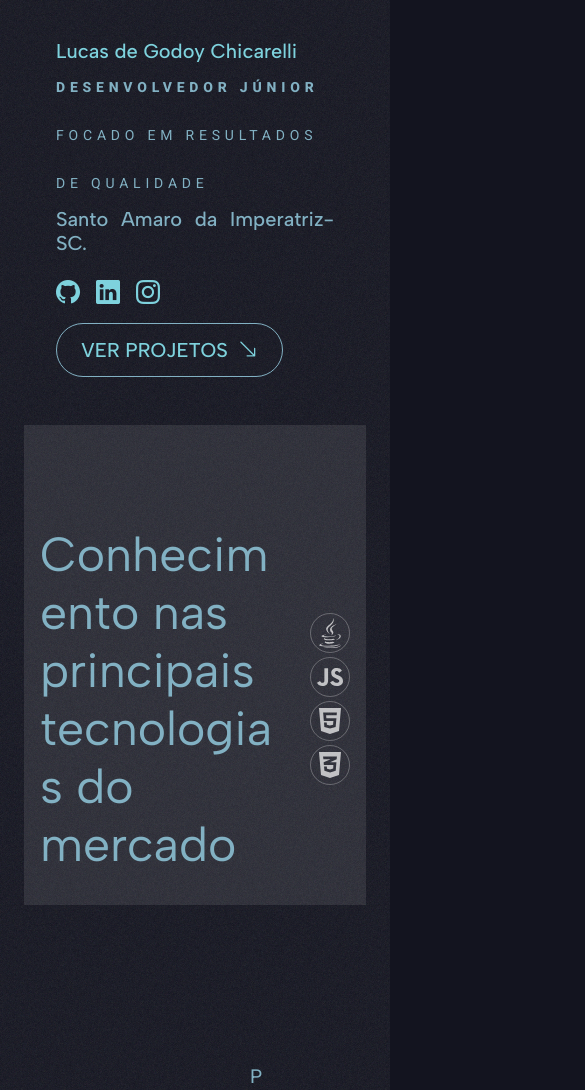
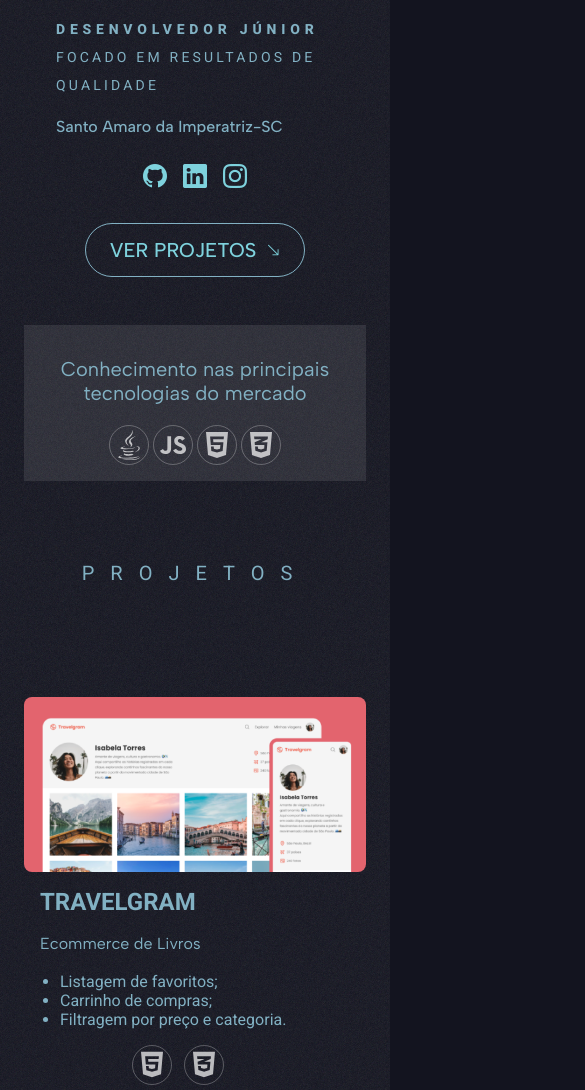
Before and after one commit to lgjor/portfoliodev, a plain HTML site: page index.html in a window 390 px wide. Shown: the part 134-1224 px from the top of the page, 585 px wide, since content can reach past the window. Drawn offline with nearby package versions, Linux system fonts and the light colour scheme.

Commit message:
Adicionada responsividade para celulares via mediaquery

```diff
--- a/assets/styles/buttons.css
+++ b/assets/styles/buttons.css
@@ -23,7 +23,7 @@
 }
 
 .btn span, .btn i {
-  font-size: 1.25rem;
+  font-size: var(--fs-md);
   text-transform: uppercase;
 }
 
--- a/assets/styles/global.css
+++ b/assets/styles/global.css
@@ -187,6 +187,7 @@ p, span, li {
 p {
   font-family: var(--ff-secondary);
   text-align: justify;
+  line-height: 150%;
 }
 
 .menu__item {
--- a/assets/styles/main.css
+++ b/assets/styles/main.css
@@ -39,7 +39,7 @@ main#home .hero span:hover{
 }
 
 main#home .hero p{
-  font-size: 1.25rem;
+  font-size: var(--fs-md);
   font-weight: var(--fw-md);
   margin-bottom: 1.5rem;
 }
--- a/assets/styles/responsivity.css
+++ b/assets/styles/responsivity.css
@@ -9,7 +9,7 @@
 } */
 
 /* Responsividade */
-@media (max-width: 400px) {
+@media (max-width: 576px) {
   .container {
     max-width: 100%;
     padding: 0 0.5rem;
@@ -44,29 +44,52 @@
     display: inline;
   }
 
+  main#home {
+    padding: 2rem 2rem 0rem;
+  }
+
   main#home .hero h1{
   font-size: var(--fs-sm);
-  line-height: 3rem;
+  letter-spacing: 0.2rem;
+  word-break:keep-all;
+  margin-top: 1rem;
+  margin-bottom: 1rem;
+  }
+
+  main#home .hero h1 b {
   letter-spacing: 0.3rem;
   word-break:keep-all;
   }
 
-  main#home .hero h1 b {
-  line-height: 3rem;
-  letter-spacing: 0.3rem;
-  word-break:keep-all;
+  main#home .hero p{
+  font-size: var(--fs-base);
+  font-weight: var(--fw-md);
+  margin-bottom: 1.5rem;
   }
 
-  h2 {
-    font-size: 1.2rem;
-    word-break: break-word;
+  main#home a {
+    display: flex;
+    justify-content: center;
   }
 
-  .technologies {
+  .menu--social {
+  display: flex;
+  flex-direction: row;
+  gap: 1rem;
+  justify-content: center;
+  margin-bottom: 2rem;
+  }
+
+  section.technologies {
     flex-direction: column;
-    align-items: flex-start;
+    align-items: center;
     padding: 2rem 0.5rem 1rem 0.5rem;
     margin-top: 1rem;
+  }
+
+  section.technologies h2 {
+    font-size: var(--fs-md);
+    text-align: center;
   }
 
   .technologies__list {
@@ -84,83 +107,221 @@
   .technologies__logo {
     height: 1.5rem;
   }
+
+  .about {
+    width: 100%;
+    max-width: 100%;
+  }
+
+  h2{
+    display: block;
+    text-align: center;
+    font-size: var(--fs-md);
+    margin: 0 auto;
+  }
+
+  .projects {
+    display: flex;
+    flex-direction: column;
+    gap: 2rem;
+    align-items: center;
+    padding: 5rem 0rem 0rem;
+  }
+
+  .projects__card, .projects__card.card--reverse {
+    flex-direction: column;
+    gap: 0;
+  }
+
+  .card__cover {
+  display: flex; /* Adjust as needed */
+  border-radius: 0.5rem;
+  width: 100%;
+  object-fit: cover;
+  object-position: center;
+  }
+
+  ul.technologies__list {
+    display: flex;
+    justify-content: center;
+    align-items: center;
+    width: 100%;
+  }
+
+  ul.technologies__list .technologies__item{
+    width: 2.5rem;
+    height: 2.5rem;
+  }
+
+  .btn span, .btn i {
+    font-size: var(--fs-sm);
+    text-transform: uppercase;
+  }
+
+  .about__description p {
+    text-align: justify;
+    text-justify: inter-word;
+    word-break: keep-all;
+    line-height: 135%;
+  }
+
 }
 
 
-@media (min-width: 768px) {
-  .header {
-    position: fixed;
-    border-bottom: 1px solid var(--primary-border-color);
-    background: var(--primary-bg-color);
+@media (max-width: 768px) {
+  .container {
+    max-width: 100%;
+    padding: 0 0.5rem;
+    margin: 0;
   }
 
-  .nav--mobile {
+  header, .header {
+    padding: 1rem 0.5rem;
+    justify-content: center;
+  }
+
+  .header__nav {
+    flex-direction: row;
+    align-items: flex-start;
+    gap: 0.5rem;
+  }
+
+  #switch {
     display: none;
   }
 
-  .header__nav {
-    display: flex;
+  .menu--principal {
+    flex-direction: row;
+    gap: 0.5rem;
+    width: 100%;
   }
 
-  .header__nav,
-  .header__toggle {
-    min-width: 30%;
+  .menu__item--contato .menu__text--full {
+    display: none;
+  }
+  .menu__item--contato .menu__text--short {
+    display: inline;
   }
 
-  .contact {
-    padding: 6rem;
-  }
-  .contact p {
-    width: 80%;
+  main#home {
+    padding: 2rem 2rem 0rem;
   }
 
-  .main__content1 {
+  main#home .hero h1{
+  font-size: var(--fs-sm);
+  letter-spacing: 0.2rem;
+  word-break:keep-all;
+  margin-top: 1rem;
+  margin-bottom: 1rem;
+  }
+
+  main#home .hero h1 b {
+  letter-spacing: 0.3rem;
+  word-break:keep-all;
+  }
+
+  main#home .hero p{
+  font-size: var(--fs-base);
+  font-weight: var(--fw-md);
+  margin-bottom: 1.5rem;
+  }
+
+  main#home a {
+    display: flex;
+    justify-content: center;
+  }
+
+  .menu--social {
+  display: flex;
+  flex-direction: row;
+  gap: 1rem;
+  justify-content: center;
+  margin-bottom: 2rem;
+  }
+
+  section.technologies {
+    flex-direction: column;
+    align-items: center;
+    padding: 2rem 0.5rem 1rem 0.5rem;
+    margin-top: 1rem;
+  }
+
+  section.technologies h2 {
+    font-size: var(--fs-md);
+    text-align: center;
+  }
+
+  .technologies__list {
+    flex-direction: row;
+    flex-wrap: wrap;
+    gap: 0.25rem;
+  }
+
+  .technologies__item {
+    width: 2.5rem;
+    height: 2.5rem;
+    padding: 0.5rem;
+  }
+
+  .technologies__logo {
+    height: 1.5rem;
+  }
+
+  .about {
+    width: 100%;
+    max-width: 100%;
+  }
+
+  h2{
+    display: block;
+    text-align: center;
+    font-size: var(--fs-md);
+    margin: 0 auto;
+  }
+
+  .projects {
     display: flex;
     flex-direction: column;
-    align-items: flex-start;
+    gap: 2rem;
+    align-items: center;
+    padding: 5rem 0rem 0rem;
   }
 
-  .technologies {
-    padding: 6.25rem 6rem 2rem 6rem;
-    margin-top: -6rem;
-  }
-
-  footer {
-    margin: 0;
-  }
-}
-
-@media (min-width: 992px) {
-  .projects__card {
-    flex-direction: row;
-  }
-
-  .projects__card.card--reverse {
-    flex-direction: row-reverse;
-    justify-content: space-between;
+  .projects__card, .projects__card.card--reverse {
+    flex-direction: column;
+    gap: 0;
   }
 
   .card__cover {
-    width: 55%;
+  display: flex; /* Adjust as needed */
+  border-radius: 0.5rem;
+  width: 100%;
+  object-fit: cover;
+  object-position: center;
   }
 
-  .about {
-    gap: 5rem;
+  ul.technologies__list {
+    display: flex;
+    justify-content: center;
+    align-items: center;
+    width: 100%;
   }
 
-  .about__content1, .about__content2 {
-    display: grid;
-    grid-template-columns: 34% 60%;
-    justify-content: flex-start;
-    align-items: flex-start;
-    gap: 4rem;
+  ul.technologies__list .technologies__item{
+    width: 2.5rem;
+    height: 2.5rem;
   }
 
-  .about__description h2 {
-    text-align: left;
+  .btn span, .btn i {
+    font-size: var(--fs-sm);
+    text-transform: uppercase;
   }
 
-  .description__buttons {
-    justify-content: flex-start;
+  .about__description p {
+    text-align: justify;
+    text-justify: inter-word;
+    word-break: keep-all;
+    line-height: 135%;
   }
+
 }
--- a/index.html
+++ b/index.html
@@ -54,7 +54,7 @@
       <div class="hero">
         <span>Lucas de Godoy Chicarelli</span>
         <h1><b>Desenvolvedor Júnior</b> focado em resultados de qualidade</h1>
-        <p>Santo Amaro da Imperatriz-SC.</p>
+        <p>Santo Amaro da Imperatriz-SC</p>
         <ul class="menu menu--social">
           <li>
             <a class="menu__link" href="https://github.com/lgjor" target="_blank">
@@ -73,11 +73,11 @@
           </li>
         </ul>
         <a href="#projetos">
-        <button class="btn btn--primary">
-          <span>Ver Projetos</span>
-            <i class="bi bi-arrow-down-right"></i>
-        </button>
-      </a>
+          <button class="btn btn--primary">
+            <span>Ver Projetos</span>
+              <i class="bi bi-arrow-down-right"></i>
+          </button>
+        </a>
       </div>
     </main>
     <section class="technologies">
```
